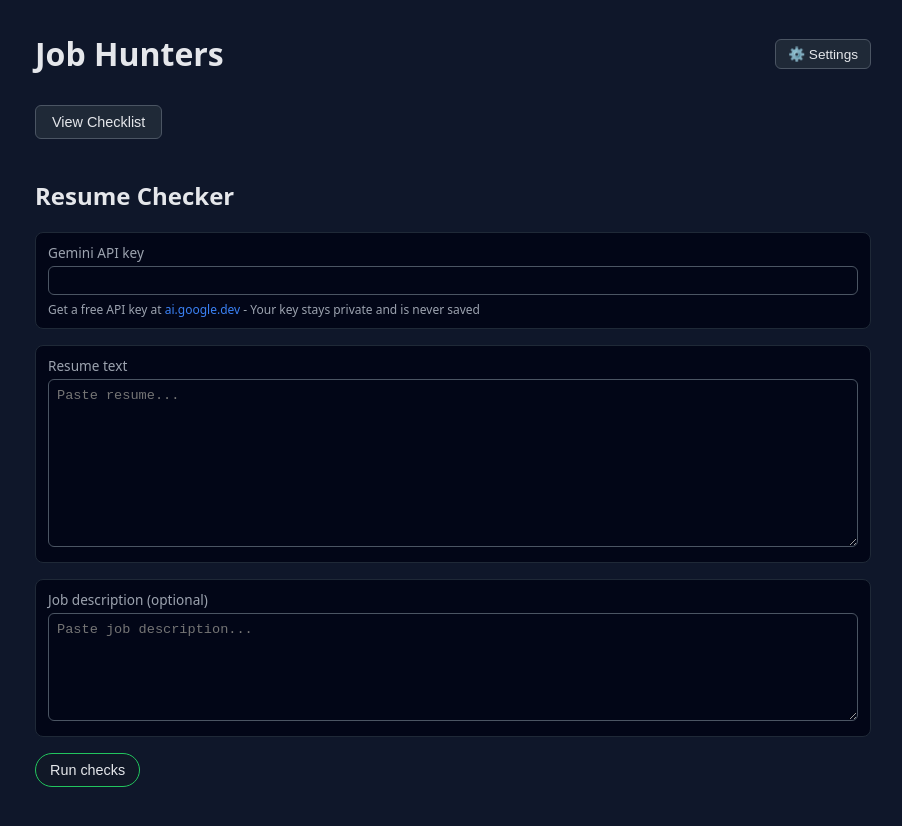
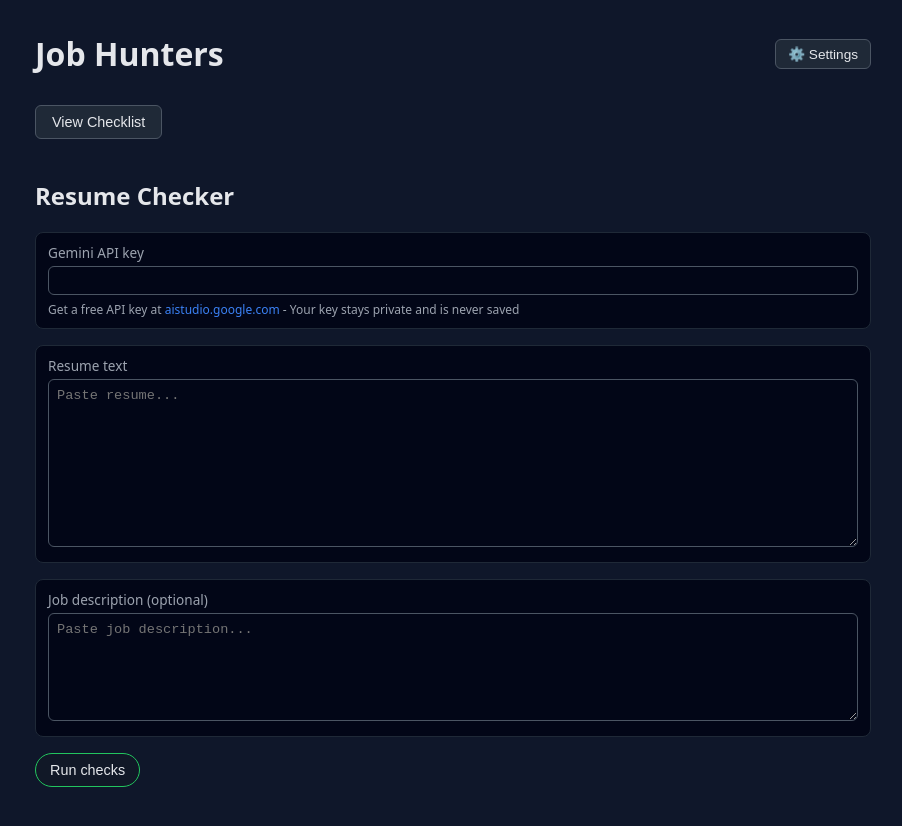
Before and after one commit to raghugg/job-hunter, a React (Vite) app in the folder web/: page / in a window 1280 px wide. Shown: the top 826 px of the page, without its empty margins (187-1089 px from the left). Built offline with nearby package versions, Linux system fonts and the light colour scheme.

Commit message:
Update API key link to AI Studio

```diff
--- a/web/src/tabs/ResumeTab.jsx
+++ b/web/src/tabs/ResumeTab.jsx
@@ -142,7 +142,7 @@ export default function ResumeTab({ onBack, hasNavigated }) {
         <label style={{ fontSize: "0.85rem", color: "#9ca3af", display: "block", marginBottom: "4px" }}>Gemini API key</label>
         <input type="password" value={userGeminiKey} onChange={(e) => setUserGeminiKey(e.target.value)} style={{ width: "100%", borderRadius: "6px", border: "1px solid #4b5563", background: "#020617", color: "#e5e7eb", padding: "6px 8px", fontSize: "0.85rem", marginBottom: "6px" }} />
         <p style={{ fontSize: "0.75rem", color: "#9ca3af", margin: 0 }}>
-          Get a free API key at <a href="https://ai.google.dev" target="_blank" rel="noopener noreferrer" style={{ color: "#3b82f6", textDecoration: "none" }}>ai.google.dev</a> - Your key stays private and is never saved
+          Get a free API key at <a href="https://aistudio.google.com/app/api-keys" target="_blank" rel="noopener noreferrer" style={{ color: "#3b82f6", textDecoration: "none" }}>aistudio.google.com</a> - Your key stays private and is never saved
         </p>
       </div>
 
```
